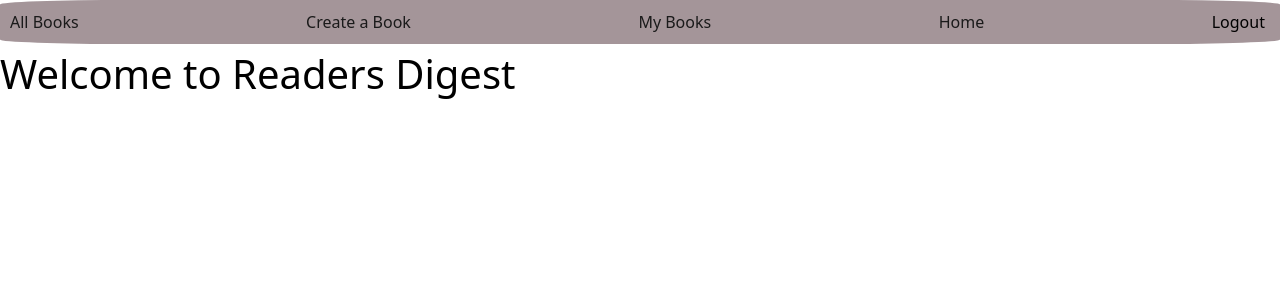
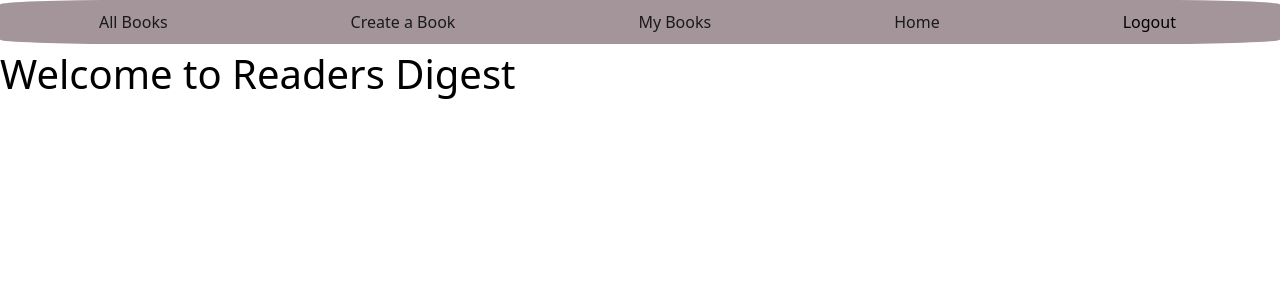
Before and after one commit to Daniel-Bennett777/Readers-Digest-Client, a React (Vite) app: page / in a window 1280 px wide. Shown: the top 300 px of the page. Built offline with nearby package versions, Linux system fonts and the light colour scheme; sample sign-in values are in the browser's storage.

Commit message:
added some navbar changes

```diff
--- a/src/components/NavBar.css
+++ b/src/components/NavBar.css
@@ -1,9 +1,9 @@
 .navbar {
-    background-color: rgba(126, 105, 110, 0.7); /* Somewhat transparent white background */
+    background-color: rgba(125, 105, 110, 0.7); /* Somewhat transparent white background */
     padding: 10px;
     list-style: none;
     display: flex;
-    justify-content: space-between;
+    justify-content: space-around;
     border-radius: 10%;
 }
 
```
